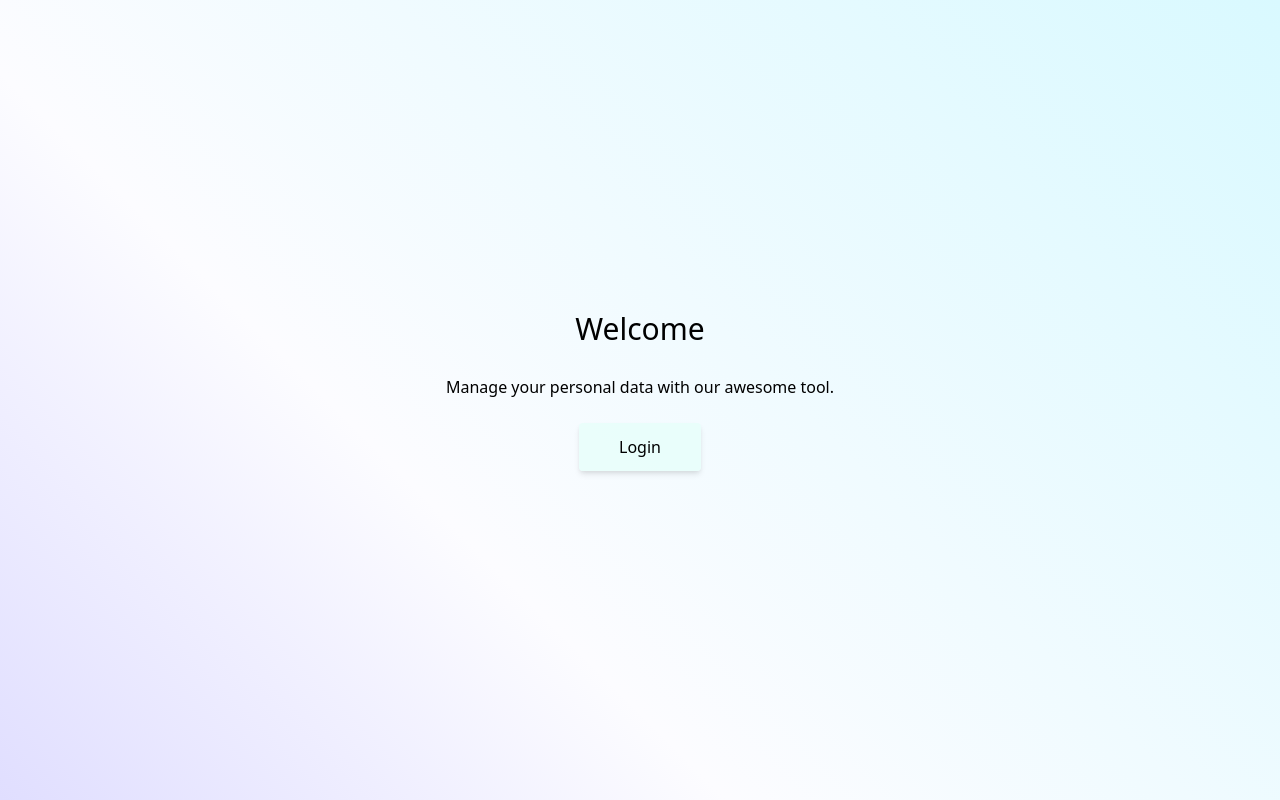
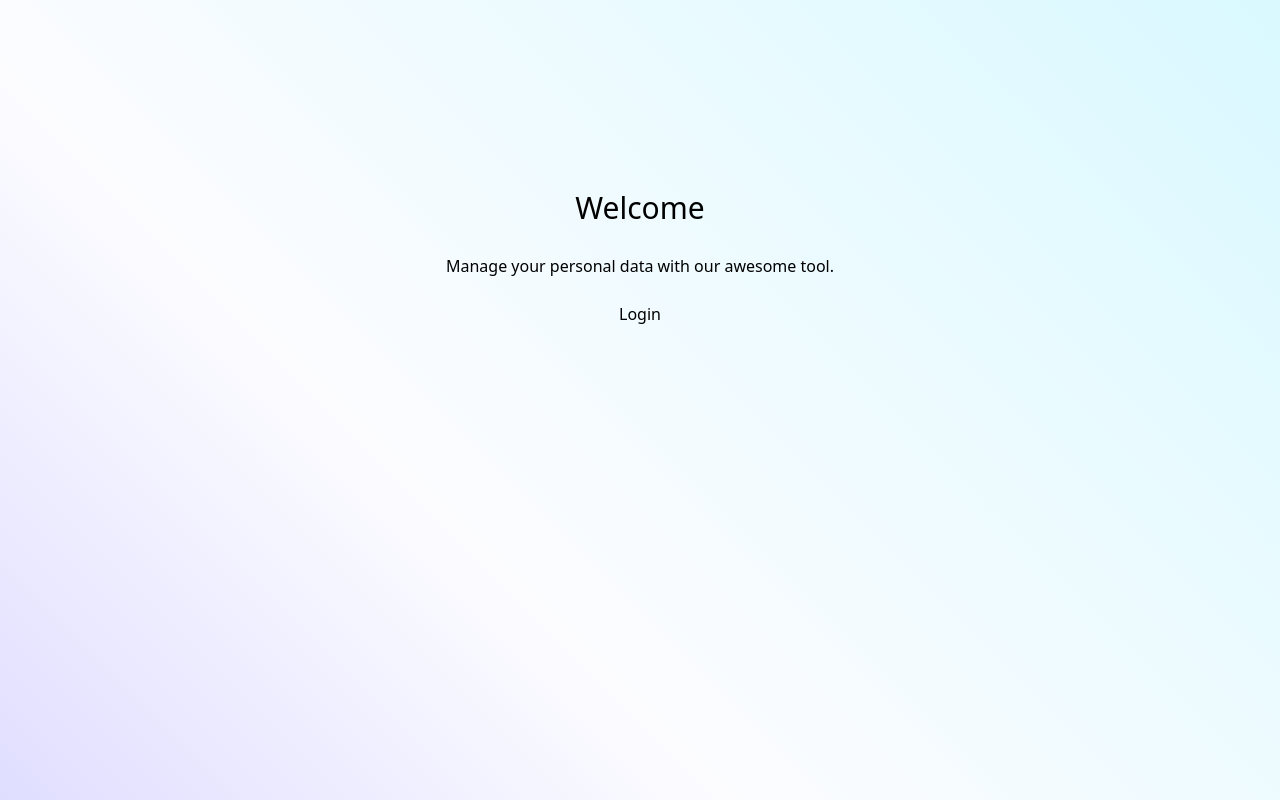
Before and after one commit to mrkre/personal-data-ui, a Next.js app: page / in a window 1280 px wide. Built offline with nearby package versions, Linux system fonts and the light colour scheme.

Commit message:
fix: styling + handle logout

```diff
--- a/components/Layout.tsx
+++ b/components/Layout.tsx
@@ -1,8 +1,11 @@
 import Head from 'next/head';
+import { useAuth } from '../contexts/auth';
 
 export const siteTitle = 'Personal Data';
 
 export default function Layout({ children }: { children: React.ReactNode }) {
+  const { isAuthenticated, logout } = useAuth();
+
   return (
     <>
       <Head>
@@ -12,7 +15,19 @@ export default function Layout({ children }: { children: React.ReactNode }) {
 
       <header />
 
-      {children}
+      <div className="grid grid-cols-1 p-24 min-h-screen">
+        <main className="flex justify-center items-center">{children}</main>
+
+        <footer className="p-12 text-center">
+          {isAuthenticated ? (
+            <form onSubmit={logout}>
+              <button className="transparent">Logout</button>
+            </form>
+          ) : (
+            <div />
+          )}
+        </footer>
+      </div>
     </>
   );
 }
--- a/components/Section.tsx
+++ b/components/Section.tsx
@@ -1,3 +1,3 @@
 export default function Section({ children }: { children: React.ReactNode }) {
-  return <section className="flex justify-center items-center min-h-screen p-24">{children}</section>;
+  return <section>{children}</section>;
 }
--- a/pages/login.tsx
+++ b/pages/login.tsx
@@ -1,6 +1,7 @@
 import { useEffect } from 'react';
+import { useForm } from 'react-hook-form';
 import Head from 'next/head';
-import { useForm } from 'react-hook-form';
+import Router from 'next/router';
 import cx from 'classnames';
 import Layout, { siteTitle } from '../components/Layout';
 import Section from '../components/Section';
@@ -16,11 +17,15 @@ type LoginForm = {
 };
 
 export default function Login() {
-  const { setToken } = useAuth();
+  const { setToken, isAuthenticated } = useAuth();
 
   const { handleSubmit, register, errors, formState } = useForm();
 
   const [submitError, setSubmitError] = useState(null);
+
+  useEffect(() => {
+    if (isAuthenticated) Router.push('/profile');
+  }, [isAuthenticated]);
 
   const onSubmit = async ({ email, password }: LoginForm) => {
     await api
@@ -74,7 +79,7 @@ export default function Login() {
             </div>
 
             <div>
-              <button className="w-full" type="submit" disabled={formState.isSubmitting}>
+              <button className="w-full primary" type="submit" disabled={formState.isSubmitting}>
                 Submit
               </button>
 
--- a/styles/globals.css
+++ b/styles/globals.css
@@ -25,16 +25,20 @@ body {
     @apply mb-4;
   }
 
-  button {
+  button.primary {
     @apply bg-teal-100 bg-opacity-75 px-10 py-3 mb-2 rounded border-none shadow-md;
   }
 
-  button:hover {
+  button.primary:hover {
     @apply bg-teal-100;
   }
 
+  button.transparent {
+    @apply bg-transparent underline;
+  }
+
   input, button, select {
-    @apply appearance-none;
+    @apply appearance-none outline-none;
   }
 
   input {
@@ -50,10 +54,6 @@ body {
   }
 }
 
-main {
-  @apply min-h-screen;
-}
-
 .error {
   @apply bg-red-100 p-2 mb-2;
 }
```
Also changed, not shown: pages/profile/index.tsx (renamed from pages/profile.tsx, +6 -6 lines).
